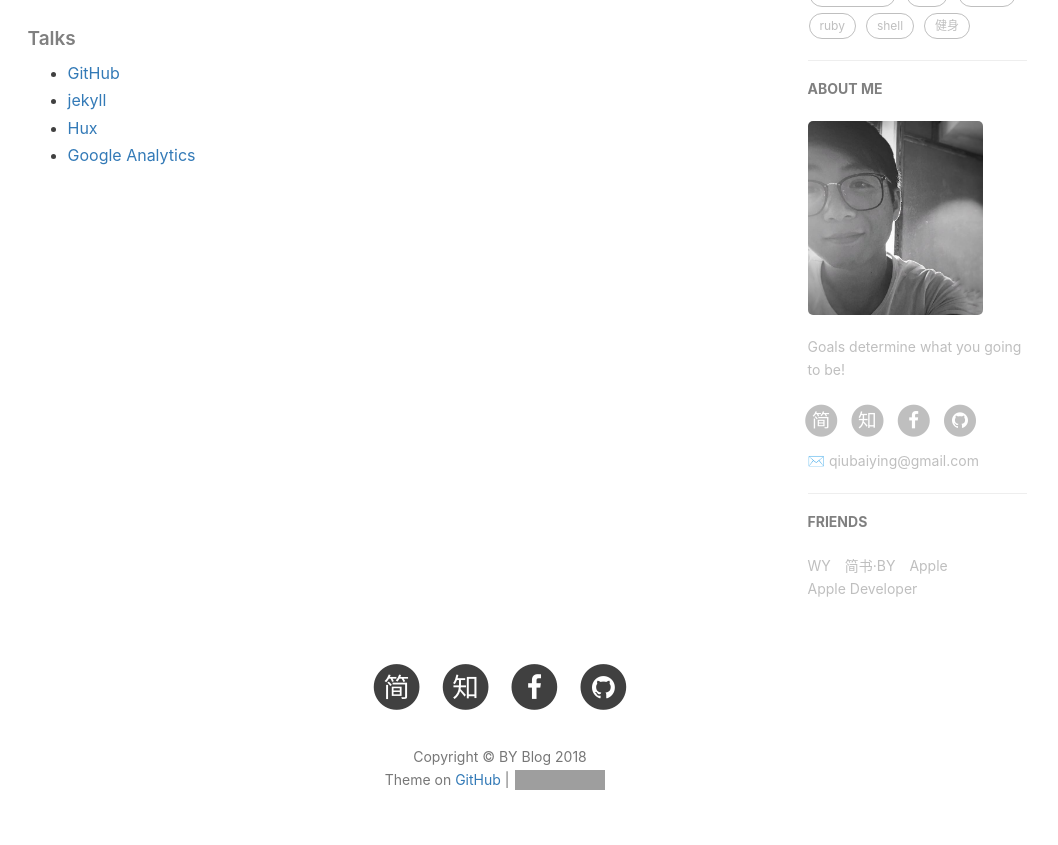
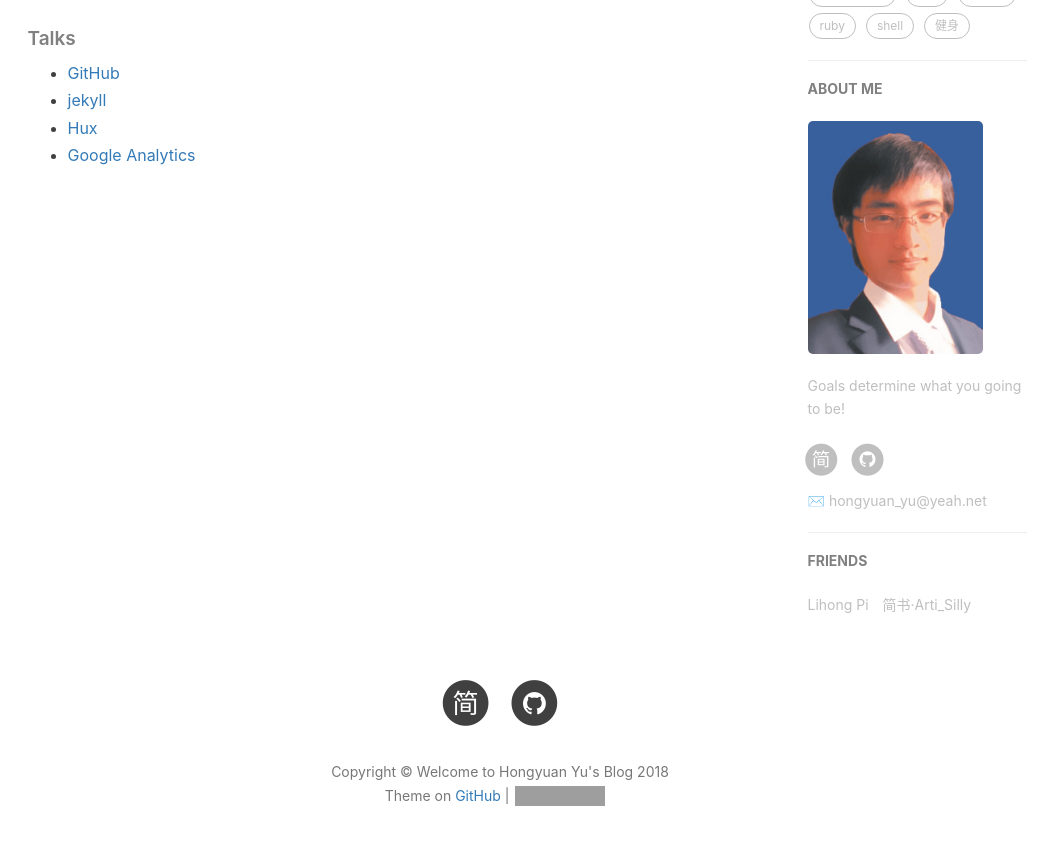
Before and after one commit to hongyuanyu/hongyuanyu.github.io, a Jekyll site: the page built from about.html, in a window 1280 px wide and 900 px high, scrolled down 729 px. Shown: the top 845 px of the window, without its empty margins (140-1198 px from the left). Built offline with Jekyll 4.4.1, drawn with Linux system fonts in a browser that asks for light colours; nearby versions of some CDN libraries; comment, search, counter and statistics services are not loaded; some of the changed text lies outside the part shown; grey boxes are pictures that could not be loaded.

Commit message:
12031717

```diff
--- a/_config.yml
+++ b/_config.yml
@@ -1,28 +1,28 @@
 # Site settings
-title: BY Blog
-SEOTitle: 柏荧的博客 | BY Blog
-header-img: img/post-bg-desk.jpg
-email: qiubaiying@gmail.com
-description: "Every failure is leading towards success."
-keyword: "BY, BY Blog, 柏荧的博客, qiubaiying, 邱柏荧, iOS, Apple, iPhone"
-url: "http://qiubaiying.github.io"          # your host, for absolute URL
+title: Welcome to Hongyuan Yu's Blog
+SEOTitle: 俞宏远的博客 | Hongyuan Blog
+header-img: img/homepage.jpg
+email: hongyuan_yu@yeah.net
+description: "When natural inclination develops into a passionate desire, one advances towards his goal in seven-league boots."
+keyword: "Hongyuan, Blog, 俞宏远的博客, 邱柏荧, ML, CV, PHD"
+url: "http://hongyuan.github.io"          # your host, for absolute URL
 baseurl: ""      # for example, '/blog' if your blog hosted on 'host/blog'
-github_repo: "https://github.com/qiubaiying/qiubaiying.github.io.git" # you code repository
+github_repo: "https://github.com/hongyuanyu/hongyuanyu.github.io.git" # you code repository
 
 # Sidebar settings
 sidebar: true                           # whether or not using Sidebar.
 sidebar-about-description: "Goals determine what you going to be!"
-sidebar-avatar: /img/about-BY-gentle.jpg      # use absolute URL, seeing it's used in both `/` and `/about/`
+sidebar-avatar: /img/hongyuan.jpg      # use absolute URL, seeing it's used in both `/` and `/about/`
 
 
 
 # SNS settings
 RSS: false
 # weibo_username:     qiubaiying
-zhihu_username:     qiubaiying
-github_username:    qiubaiying
-facebook_username:  baiying.qiu.7
-jianshu_username:   e71990ada2fd
+#zhihu_username:     qiubaiying
+github_username:    hongyuanyu
+#facebook_username:  baiying.qiu.7
+jianshu_username:   Arti_Silly
 #twitter_username:   qiubaiying
 
 
@@ -99,16 +99,10 @@ service-worker: true
 # Friends
 friends: [
     {
-        title: "WY",
-        href: "http://zhengwuyang.com"
+        title: "Lihong Pi",
+        href: "THU"
     },{
-        title: "简书·BY",
-        href: "http://www.jianshu.com/u/e71990ada2fd"
-    },{
-        title: "Apple",
-        href: "https://apple.com"
-    },{
-        title: "Apple Developer",
-        href: "https://developer.apple.com/"
+        title: "简书·Arti_Silly",
+        href: "https://www.jianshu.com/u/0f0fd65df64a"
     }
 ]
```
Also changed, not shown: img/homepage.jpg (added), img/hongyuan.jpg (added).
